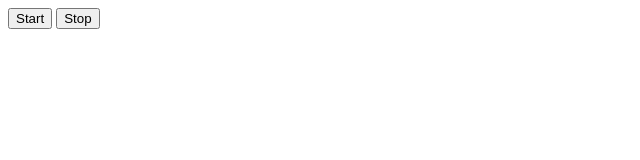
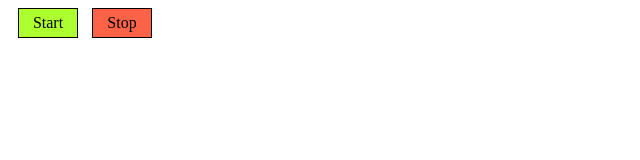
Before and after one commit to Denis-Ozolin/goit-js-hw-11-color-switch, a plain HTML site: page index.html in a window 1280 px wide. Both pictures are taken after a click on the button "Start". Shown: the whole page, without its empty margins (0-640 px from the left). Drawn offline with Linux system fonts and the light colour scheme.

Commit message:
hw is finished

```diff
--- a/index.html
+++ b/index.html
@@ -8,7 +8,8 @@
   <link rel="stylesheet" href="./style.css">
 </head>
 <body>
-  <button type="button" data-action="start">Start</button>
-  <button type="button" data-action="stop">Stop</button>
+  <button class="start" type="button" data-action="start">Start</button>
+  <button class="stop" type="button" data-action="stop">Stop</button>
+  <script src="./js/index.js"></script>
 </body>
 </html>
--- a/js/index.js
+++ b/js/index.js
@@ -1,3 +1,9 @@
+const startBtnRef = document.querySelector('[data-action="start"]');
+const stopBtnRef = document.querySelector('[data-action="stop"]');
+const bodyRef = document.querySelector('body');
+let intervalId = null;
+let isActive = false;
+
 const colors = [
   '#FFFFFF',
   '#2196F3',
@@ -10,3 +16,20 @@ const colors = [
 const randomIntegerFromInterval = (min, max) => {
   return Math.floor(Math.random() * (max - min + 1) + min);
 };
+
+function changeColor(){
+  bodyRef.style.backgroundColor = colors[randomIntegerFromInterval(0, colors.length -1)];
+}
+
+startBtnRef.addEventListener('click', () => {
+  if(isActive) return;
+  intervalId = setInterval(() => {
+    isActive = true;
+    changeColor();
+  }, 1000);
+});
+
+stopBtnRef.addEventListener('click', () => {
+  isActive = false;
+  clearInterval(intervalId);
+})
--- a/style.css
+++ b/style.css
@@ -0,0 +1,18 @@
+button{
+    padding: 0;
+    border: none;
+    font: inherit;
+    color: inherit;
+
+    margin-left: 10px;
+    width: 60px;
+    height: 30px;
+    background-color: greenyellow;
+    border: 1px solid black;
+    cursor: pointer;
+
+  }
+
+.stop{
+  background-color: tomato;
+}
```
